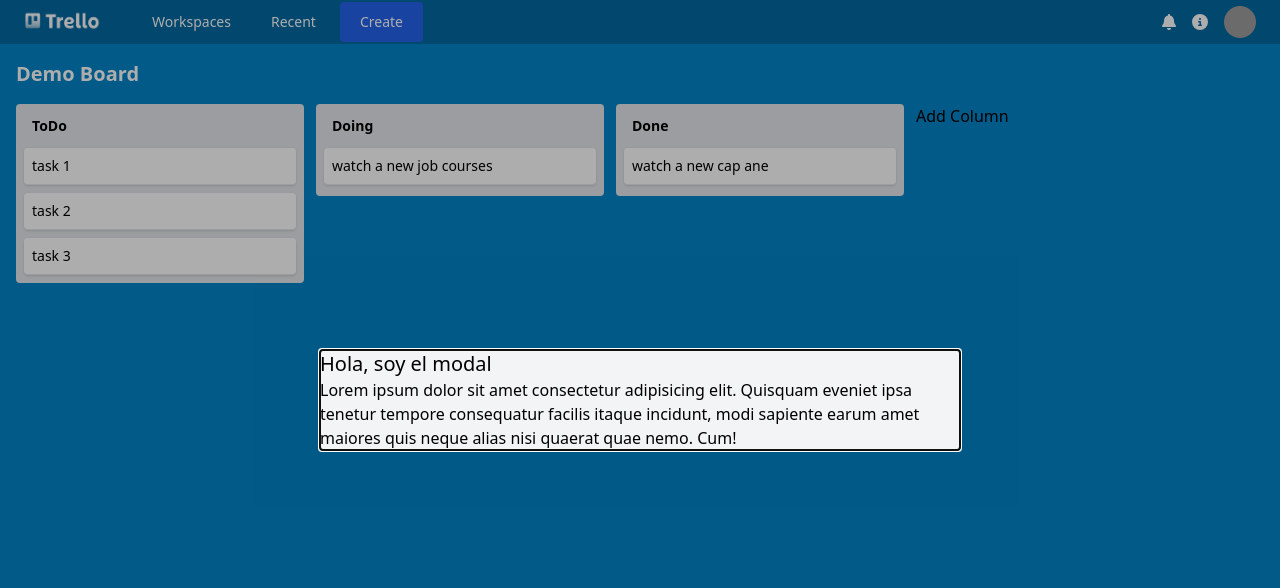
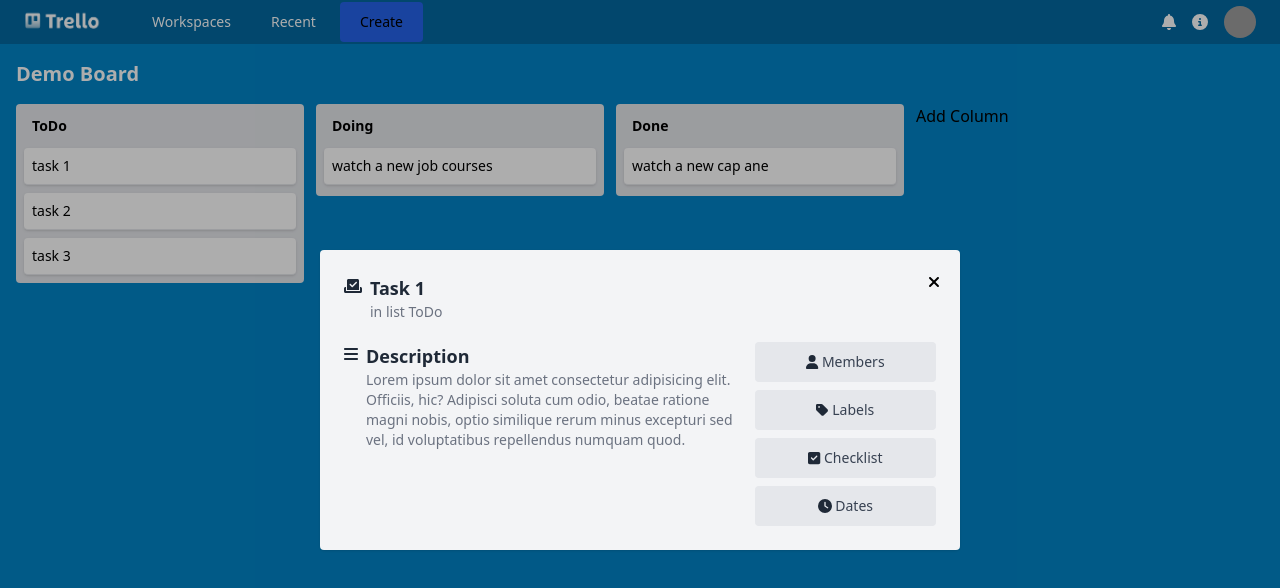
Before and after one commit to AdrianGerman/trello_clon_angular, an Angular app: page /board in a window 1280 px wide. Both pictures are taken after a click on the element "task 1". Shown: the top 588 px of the page. Built offline with nearby package versions, Linux system fonts and the light colour scheme; grey boxes are pictures that could not be loaded.

Commit message:
todo dialog design

```diff
--- a/src/app/components/btn/btn.component.ts
+++ b/src/app/components/btn/btn.component.ts
@@ -11,8 +11,12 @@
   @Input() typeBtn: 'button' | 'reset' | 'submit' = 'button';
   @Input() color = 'primary';
 
+  // gray-light
+
   get colors() {
     return {
+      'text-white': this.color === 'success' || this.color === 'primary',
+      'text-gray-700': this.color === 'gray-light',
       'bg-success-600': this.color === 'success',
       'hover:bg-success-800': this.color === 'success',
       'focus:ring-success-300': this.color === 'success',
@@ -22,6 +26,9 @@
       'bg-blue-600': this.color === 'sky',
       'hover:bg-blue-800': this.color === 'sky',
       'focus:ring-blue-300': this.color === 'sky',
+      'bg-gray-200': this.color === 'gray-light',
+      'hover:bg-gray-500': this.color === 'gray-light',
+      'focus:ring-gray-50': this.color === 'gray-light',
     };
   }
 }
--- a/src/app/components/todo-dialog/todo-dialog.component.html
+++ b/src/app/components/todo-dialog/todo-dialog.component.html
@@ -1,6 +1,43 @@
-<div class="bg-gray-100">
-  <h1 class="text-xl">Hola, soy el modal</h1>
-  <p>Lorem ipsum dolor sit amet consectetur adipisicing elit. Quisquam eveniet
-    ipsa tenetur tempore consequatur facilis itaque incidunt, modi sapiente
-    earum amet maiores quis neque alias nisi quaerat quae nemo. Cum!</p>
+<div class="p-6 bg-gray-100 relative rounded shadow">
+  <button type="button" class="absolute top-3 right-3 focus:outline-none p-2"
+    (click)="close()">
+    <fa-icon [icon]="faClose"></fa-icon>
+  </button>
+  <div class="flex space-x-2 mb-5">
+    <fa-icon class="text-gray-800" [icon]="faCheckToSlot"></fa-icon>
+    <div class="flex flex-col">
+      <h3 class="text-lg font-semibold text-gray-800">Task 1</h3>
+      <p class="text-sm text-gray-500">in list ToDo</p>
+    </div>
+  </div>
+  <div class="flex w-full gap-4">
+    <div class="flex space-x-2 mb-5 w-4/6">
+      <fa-icon class="text-gray-800" [icon]="faBars"></fa-icon>
+      <div class="flex flex-col">
+        <h3 class="text-lg font-semibold text-gray-800">Description</h3>
+        <p class="text-sm text-gray-500">Lorem ipsum dolor sit amet consectetur
+          adipisicing elit. Officiis, hic? Adipisci soluta cum odio, beatae
+          ratione magni nobis, optio similique rerum minus excepturi sed vel, id
+          voluptatibus repellendus numquam quod.</p>
+      </div>
+    </div>
+    <div class="flex flex-auto space-y-2 flex-col">
+      <app-btn typeBtn="button" color="gray-light">
+        <fa-icon class="text-gray-800" [icon]="faUser"></fa-icon>
+        Members
+      </app-btn>
+      <app-btn typeBtn="button" color="gray-light">
+        <fa-icon class="text-gray-800" [icon]="faTag"></fa-icon>
+        Labels
+      </app-btn>
+      <app-btn typeBtn="button" color="gray-light">
+        <fa-icon class="text-gray-800" [icon]="faCheckSquare"></fa-icon>
+        Checklist
+      </app-btn>
+      <app-btn typeBtn="button" color="gray-light">
+        <fa-icon class="text-gray-800" [icon]="faClock"></fa-icon>
+        Dates
+      </app-btn>
+    </div>
+  </div>
 </div>
--- a/src/app/components/todo-dialog/todo-dialog.component.ts
+++ b/src/app/components/todo-dialog/todo-dialog.component.ts
@@ -1,11 +1,36 @@
 import { Component } from '@angular/core';
+import {
+  faClose,
+  faCheckToSlot,
+  faBars,
+  faUser,
+  faTag,
+  faCheckSquare,
+  faClock,
+} from '@fortawesome/free-solid-svg-icons';
+import { FontAwesomeModule } from '@fortawesome/angular-fontawesome';
+import { BtnComponent } from '../btn/btn.component';
+import { DialogRef } from '@angular/cdk/dialog';
 
 @Component({
   selector: 'app-todo-dialog',
   standalone: true,
-  imports: [],
-  templateUrl: './todo-dialog.component.html'
+  imports: [FontAwesomeModule, BtnComponent],
+  templateUrl: './todo-dialog.component.html',
 })
 export class TodoDialogComponent {
+  // icons
+  faClose = faClose;
+  faCheckToSlot = faCheckToSlot;
+  faBars = faBars;
+  faUser = faUser;
+  faTag = faTag;
+  faCheckSquare = faCheckSquare;
+  faClock = faClock;
 
+  constructor(private dialogRef: DialogRef) {}
+
+  close() {
+    this.dialogRef.close();
+  }
 }
```
